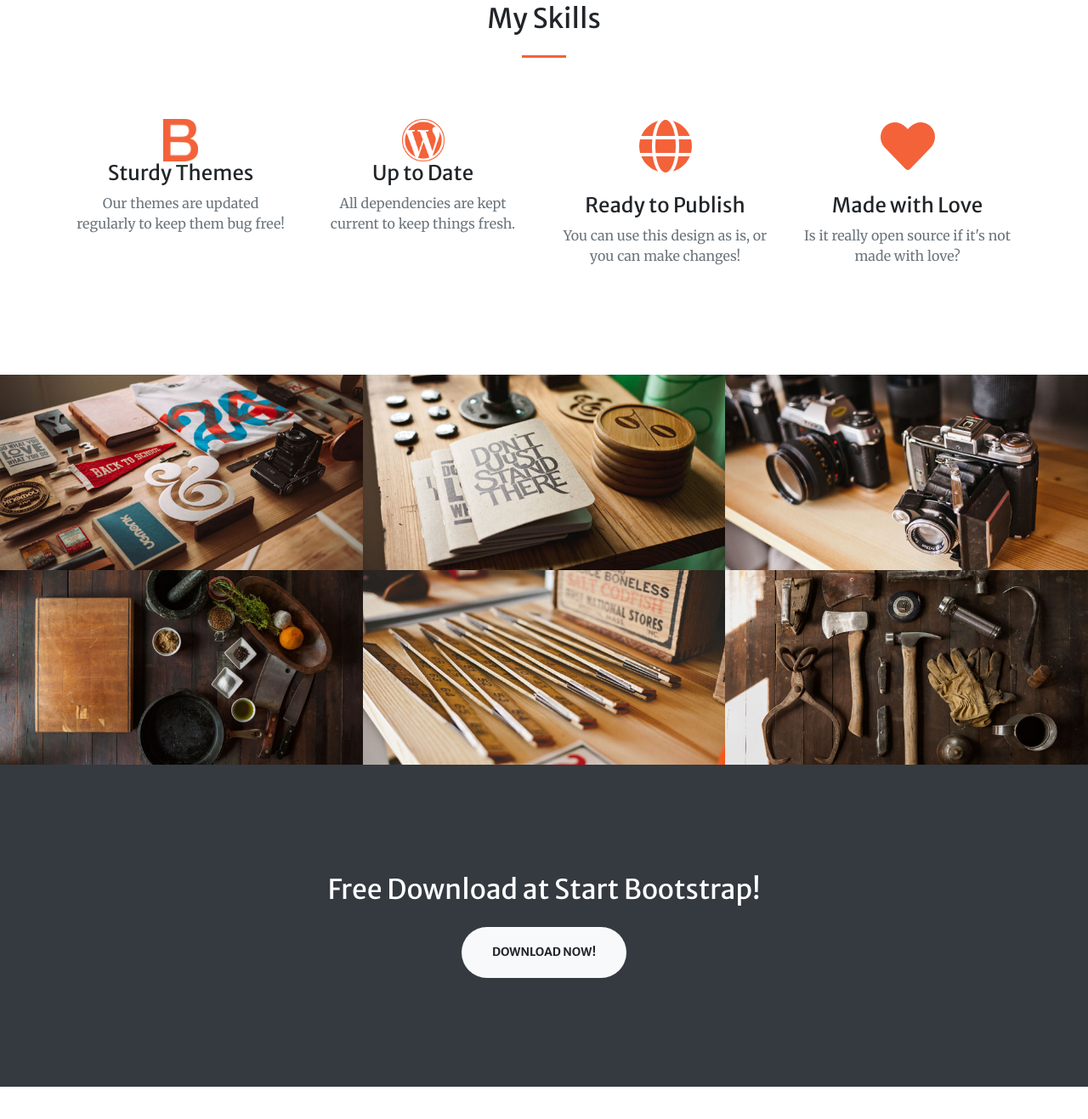
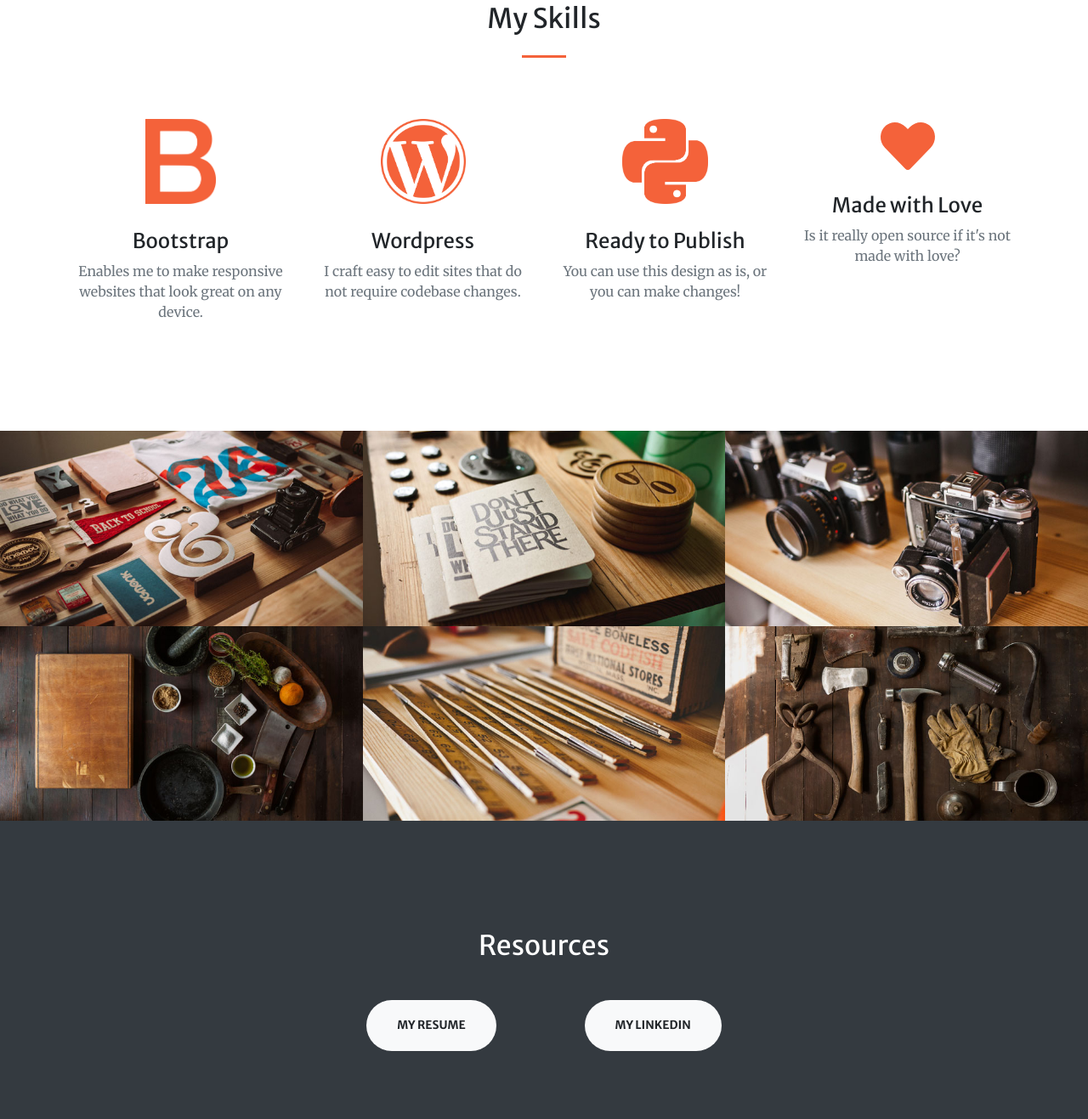
Before and after one commit to andrewstring/andrewstring.github.io, a plain HTML site: page index.html in a window 1280 px wide. Shown: the part 1403-2720 px from the top of the page at 85% size. Drawn offline with nearby package versions, Linux system fonts and the light colour scheme.

Commit message:
Added resume and linkedin

```diff
--- a/index.html
+++ b/index.html
@@ -62,7 +62,7 @@
                 </div>
             </div>
         </section>
-        <!-- Services-->
+        <!-- My Skills-->
         <section class="page-section" id="services">
             <div class="container">
                 <h2 class="text-center mt-0">My Skills</h2>
@@ -73,20 +73,22 @@
                             <img class="skills-img" src="assets/img/Bootstrap Logo.png">
                                 <path fill-rule="evenodd" d="M4.002 0a4 4 0 0 0-4 4v8a4 4 0 0 0 4 4h8a4 4 0 0 0 4-4V4a4 4 0 0 0-4-4h-8zm1.06 12h3.475c1.804 0 2.888-.908 2.888-2.396 0-1.102-.761-1.916-1.904-2.034v-.1c.832-.14 1.482-.93 1.482-1.816 0-1.3-.955-2.11-2.542-2.11H5.062V12zm1.313-4.875V4.658h1.78c.973 0 1.542.457 1.542 1.237 0 .802-.604 1.23-1.764 1.23H6.375zm0 3.762h1.898c1.184 0 1.81-.48 1.81-1.377 0-.885-.65-1.348-1.886-1.348H6.375v2.725z"/>
                               </svg>
-                            <h3 class="h4 mb-2">Sturdy Themes</h3>
-                            <p class="text-muted mb-0">Our themes are updated regularly to keep them bug free!</p>
+                            <h3 class="h4 mb-2">Bootstrap</h3>
+                            <p class="text-muted mb-0">Enables me to make responsive websites that look great
+                                on any device.
+                            </p>
                         </div>
                     </div>
                     <div class="col-lg-3 col-md-6 text-center">
                         <div class="mt-5">
                             <img class="skills-img" src="assets/img/Wordpress Logo.png">
-                            <h3 class="h4 mb-2">Up to Date</h3>
-                            <p class="text-muted mb-0">All dependencies are kept current to keep things fresh.</p>
+                            <h3 class="h4 mb-2">Wordpress</h3>
+                            <p class="text-muted mb-0">I craft easy to edit sites that do not require codebase changes.</p>
                         </div>
                     </div>
                     <div class="col-lg-3 col-md-6 text-center">
                         <div class="mt-5">
-                            <i class="fas fa-4x fa-globe text-primary mb-4"></i>
+                            <img class="skills-img" src="assets/img/Python Logo.png">
                             <h3 class="h4 mb-2">Ready to Publish</h3>
                             <p class="text-muted mb-0">You can use this design as is, or you can make changes!</p>
                         </div>
@@ -162,11 +164,12 @@
                 </div>
             </div>
         </div>
-        <!-- Call to action-->
+        <!-- My Resources -->
         <section class="page-section bg-dark text-white">
             <div class="container text-center">
-                <h2 class="mb-4">Free Download at Start Bootstrap!</h2>
-                <a class="btn btn-light btn-xl" href="https://startbootstrap.com/themes/creative/">Download Now!</a>
+                <h2 class="mb-4">Resources</h2>
+                <a class="btn btn-light btn-xl btn-margin" target="_blank" href="https://drive.google.com/file/d/191AYmbM99GI5GfZr1B8MeCs7mBr7Tjo_/view?usp=sharing">My Resume</a>
+                <a class="btn btn-light btn-xl btn-margin" target="_blank" href="https://www.linkedin.com/in/andrewstringfellow/">My Linkedin</a>
             </div>
         </section>
         <!-- Contact-->
```
Also changed, not shown: css/styles.css, 2 other files.
